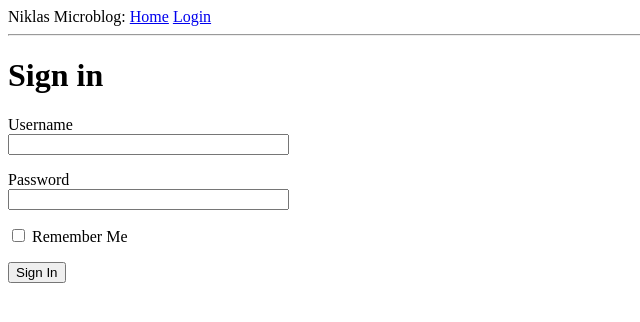
After one commit to niklasden/microblog-flask, a Flask app: page /login in a window 1280 px wide. The commit adds this page. Shown: the top 322 px of the page, without its empty margins (0-640 px from the left). Run offline with Flask 2, Linux system fonts and the light colour scheme.

Commit message:
Finished Part 3 of the Tut - Web Forms are now implemented and url_for method takes care of routing Next part of the Tut is 4.

```diff
--- a/app/__init__.py
+++ b/app/__init__.py
@@ -1,5 +1,7 @@
 from flask import Flask
+from config import Config
 
 app = Flask(__name__)
+app.config.from_object(Config)
 
 from app import routes
--- /dev/null
+++ b/app/forms.py
@@ -0,0 +1,10 @@
+from flask_wtf import FlaskForm
+from wtforms import StringField, PasswordField, BooleanField, SubmitField
+from wtforms.validators import DataRequired
+
+
+class LoginForm(FlaskForm):
+    username = StringField('Username', validators=[DataRequired()])
+    password = StringField('Password', validators=[DataRequired()])
+    remember_me = BooleanField('Remember Me')
+    submit = SubmitField('Sign In')
--- a/app/routes.py
+++ b/app/routes.py
@@ -1,9 +1,10 @@
-from flask import render_template
+from flask import render_template, flash, redirect, url_for
 from app import app
-
+from app.forms import LoginForm
 
 @app.route('/')
 @app.route('/index')
+
 def index():
     user = {'username': 'Niklas'}
     posts = [
@@ -21,3 +22,13 @@ def index():
         }
     ]
     return render_template('index.html', title='Home', user=user, posts=posts)
+
+
+@app.route('/login', methods=['GET', 'POST'])
+def login():
+    form = LoginForm()
+    if form.validate_on_submit():
+        flash('Login requested for user {}, remember_me{}'.format(
+            form.username.data, form.remember_me.data))
+        return redirect(url_for('index'))
+    return render_template('login.html', title='Sign In', form=form)
--- a/app/templates/base.html
+++ b/app/templates/base.html
@@ -7,8 +7,20 @@
     {% endif %}
 </head>
 <body>
-<div>Niklas Microblog: <a href="/index">Home</a></div>
+<div>Niklas Microblog:
+    <a href="{{ url_for('index') }}">Home</a>
+    <a href="{{ url_for('login') }}">Login</a>
+</div>
 <hr>
+{% with messages = get_flashed_messages() %}
+{% if messages %}
+<ul>
+    {% for message in messages %}
+    <li> {{ message }}</li>
+    {% endfor %}
+</ul>
+{% endif %}
+{% endwith %}
 {% block content%} {% endblock%}
 </body>
 </html>
--- /dev/null
+++ b/app/templates/login.html
@@ -0,0 +1,25 @@
+{% extends "base.html" %}
+
+{% block content %}
+<h1>Sign in</h1>
+<form action="" method="post" novalidate>
+    {{ form.hidden_tag() }}
+    <p>
+        {{ form.username.label }} <br>
+        {{ form.username(size=32) }} <br>
+        {% for error in form.username.errors %}
+        <span style="color: red;">[{{ error }}]</span>
+        {% endfor %}
+    </p>
+
+    <p>
+        {{ form.password.label }} <br>
+        {{ form.password(size=32) }}
+        {% for error in form.password.errors %} <br>
+        <span style="color: red;">[{{ error }}]</span>
+        {% endfor %}
+    </p>
+    <p>{{ form.remember_me() }} {{ form.remember_me.label }}</p>
+    <p> {{ form.submit() }}</p>
+</form>
+{% endblock %}
--- /dev/null
+++ b/config.py
@@ -0,0 +1,5 @@
+import os
+
+
+class Config(object):
+    SECRET_KEY = os.environ.get('SECRET_KEY') or 'you-will-never-guess'
```
